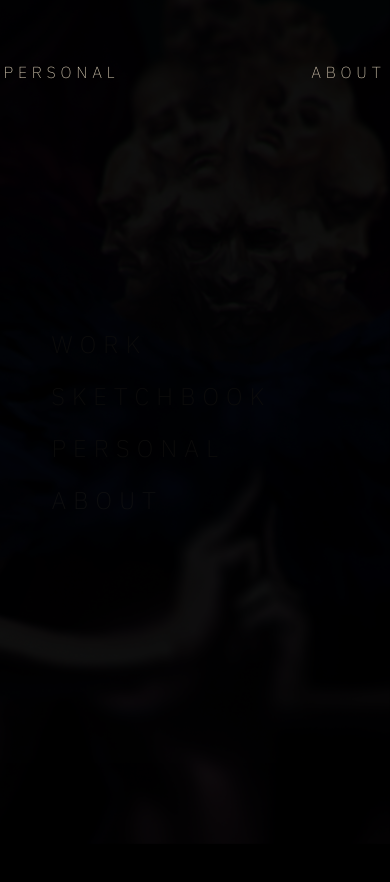
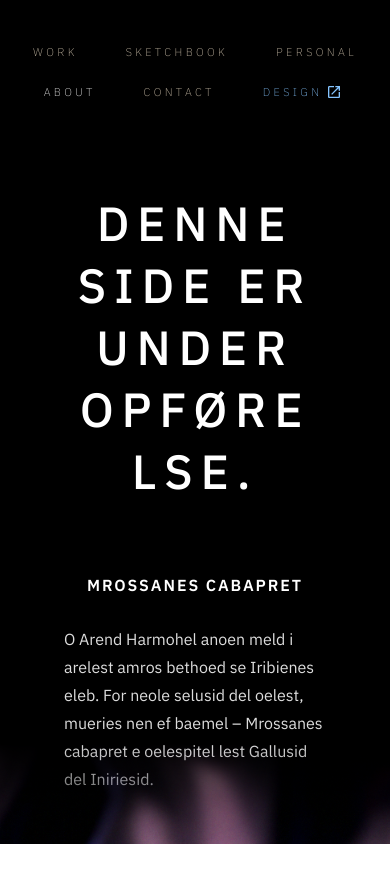
Before and after one commit to jon2147/jlliew-art, a Next.js app: page /about in a window 390 px wide. Shown: the top 882 px of the page. After the commit the page ends 844 px from the top, so only its background shows below. Built offline with nearby package versions, Linux system fonts and the light colour scheme.

Commit message:
Update nav bar to pull from sections.js, and affect section background accordingly

```diff
--- a/components/ContentWithFooter.js
+++ b/components/ContentWithFooter.js
@@ -10,17 +10,15 @@ export default function ContentWithFooter({ children }) {
     return (
 
         <>
-            <FloatingNavBar />
 
             <div className={styles.footerStack}>
                 <div className={styles.bufferedContentContainer}>
                     <div className={styles.contentContainer}>
                         <main className={styles.mainContent}>{children}</main>
                     </div>
-                    <div className={styles.footerTransition} />
+                    {/*<div className={styles.footerTransition} />*/}
                     <div className={styles.footerBuffer} />
                 </div>
-                <IndexFooter />
             </div>
         </>
     )
--- a/components/ContentWithFooter.module.css
+++ b/components/ContentWithFooter.module.css
@@ -9,7 +9,7 @@
 .contentContainer {
     display: flex;
     width: 100%;
-    background: rgb(0, 0, 0, 0.94);
+    background: linear-gradient(180deg, rgba(0, 0, 0, 1) 10%, rgba(0, 0, 0, 1) 28%, rgba(0, 0, 0, 1) 88%, rgba(0, 0, 0, 0) 100%);
     min-height: 100vh;
     z-index: 10;
     position: relative;
@@ -43,6 +43,7 @@
     justify-content: center;
     align-content: center;
     align-items: center;
+    pointer-events: none;
 }
 
 .footerImage {
@@ -55,10 +56,22 @@
     transition: visibility 0s, ease 0.38s, opacity 0.38s ease;
 }
 
-.footerImageHidden{
+.backgroundImage {
+    width: 100%;
+    height: 100%;
+    object-fit: cover;
+    position: fixed;
+    z-index: -1;
+    opacity: 1;
+    transition: visibility 0s, ease 0.38s, opacity 0.38s ease;
+
+}
+
+.footerImageHidden {
     composes: footerImage;
     opacity: 0;
     transition: visibility 0s, ease 0.3s, opacity 0.3s ease;
+
 }
 
 .footerStack {
@@ -78,6 +91,8 @@
     justify-content: center;
     display: flex;
     padding: 0 2rem;
+    pointer-events: all;
+
 }
 
 .navLinks {
@@ -97,7 +112,7 @@
     line-height: 3.25rem;
 }
 
-.navLinkActive{
+.navLinkActive {
     composes: navLink;
     color: white;
 }
@@ -110,3 +125,44 @@
 .navLink:last-child {
     margin-right: 0;
 }
+
+.sectionBackground {
+    width: 100%;
+    height: 100%;
+    position: fixed;
+    top: 0;
+    z-index: -1;
+    background: black;
+}
+
+
+.fadedContentContainer {
+    width: 100%;
+    height: 100vh;
+    mask-image: linear-gradient(180deg, rgba(0, 0, 0,1) 10%, rgba(0, 0, 0, 1) 28%, rgba(0, 0, 0, 1) 88%, rgba(0, 0, 0, 0) 100%);
+
+
+}
+
+.fadedContent::-webkit-scrollbar {
+    width: 0;
+    height: 0;
+}
+
+.fadedContent {
+
+    width: 100%;
+    height: 100%;
+    overflow-y: scroll;
+    scrollbar-width: none;
+    /* Firefox */
+    -ms-overflow-style: none;
+    /* Internet Explorer 10+ */
+}
+
+@media only screen and (max-width: 900px) {
+    .footerImage {
+        display: none;
+    }
+
+}
--- /dev/null
+++ b/components/FadedContent.js
@@ -0,0 +1,21 @@
+import styles from './ContentWithFooter.module.css';
+import Link from 'next/link'
+import { useRouter } from 'next/router';
+import PlaceholderContent from './PlaceholderContent';
+import ContentWithFooter from './ContentWithFooter';
+import IndexFooter from '../components/IndexFooter';
+
+export default function FadedContent({ children }) {
+
+    const router = useRouter();
+    const { section } = router.query;
+
+    return (
+        <div className={styles.fadedContentContainer}>
+            <div className={styles.fadedContent}>
+
+                <ContentWithFooter><PlaceholderContent/></ContentWithFooter>
+            </div>
+        </div>
+    )
+}
--- a/components/FloatingNavBar.js
+++ b/components/FloatingNavBar.js
@@ -2,30 +2,40 @@
 import Launch from '@material-ui/icons/Launch';
 import styles from './FloatingNavBar.module.css';
 import Link from 'next/link'
+import { useRouter } from 'next/router';
+import styles2 from './ContentWithFooter.module.css';
+
+
+
+import { leftSections, rightSections } from '../sections/sections'
 
 export default function FloatingNavBar() {
+
+    const router = useRouter();
+    const { section } = router.query;
+
     return <>
 
         <div className={styles.bar}>
-            {/*
-            <MenuIcon className={styles.menuIcon} />
+            <div className={styles.left}>
+                {leftSections.map((obj) => {
+                    return <Link key={"keyfor" + obj.title} href={obj.url}>
+                        <a className={("/" + section) === obj.url ? styles.barLinkActive : obj.isExternal ? styles.barLinkExternal : styles.barLink}
 
-            <Link href="/">
-                <a className={styles.homeLink}>Jonathan Liew</a>
-            </Link>
-            */}
-
-            <div className={styles.left}>
-                {/* This would pull from a file which exports these link details (distinct from 'sections.js') */}
-                <Link href="/work">
-                    <a className={styles.barLink}>Work</a>
-                </Link>
-                <Link href="/sketchbook">
-                    <a className={styles.barLink}>Sketchbook</a>
-                </Link>
-                <Link href="/personal">
-                    <a className={styles.barLink}>Personal</a>
-                </Link>
+                            onMouseOver={("/" + section) === obj.url ? null : () => {
+                                let hoverImage = document.getElementById(obj.title + "Image");
+                                if (hoverImage) hoverImage.className = styles2.footerImage;
+                            }}
+                            onMouseLeave={("/" + section) === obj.url ? null : () => {
+                                let hoverImage = document.getElementById(obj.title + "Image");
+                                if (hoverImage) hoverImage.className = styles2.footerImageHidden;
+                            }}
+                            target={obj.isExternal? "_blank" : ""} rel={obj.isExternal? "noopener noreferrer" : ""}
+                        >
+                            {obj.title} {obj.isExternal ? <Launch className={styles.barLinkExternalIcon} /> : ""}
+                        </a>
+                    </Link>;
+                })}
             </div>
             <Link href="/">
                 <a>
@@ -33,15 +43,24 @@ export default function FloatingNavBar() {
                 </a>
             </Link>
             <div className={styles.right}>
-                <Link href="/about">
-                    <a className={styles.barLink}>About</a>
-                </Link>
-                <Link href="/contact">
-                    <a className={styles.barLink}>Contact</a>
-                </Link>
-                <Link href="https://jlliew.com">
-                    <a target="_blank" rel="noopener noreferrer" className={styles.barLinkExternal}>Design<Launch className={styles.barLinkExternalIcon}/></a>
-                </Link>
+                {rightSections.map((obj) => {
+                    return <Link key={"keyfor" + obj.title} href={obj.url} >
+                        <a className={("/" + section) === obj.url ? styles.barLinkActive : obj.isExternal ? styles.barLinkExternal : styles.barLink}
+
+                            onMouseOver={("/" + section) === obj.url ? null : () => {
+                                let hoverImage = document.getElementById(obj.title + "Image");
+                                if (hoverImage) hoverImage.className = styles2.footerImage;
+                            }}
+                            onMouseLeave={("/" + section) === obj.url ? null : () => {
+                                let hoverImage = document.getElementById(obj.title + "Image");
+                                if (hoverImage) hoverImage.className = styles2.footerImageHidden;
+                            }}
+                            target={obj.isExternal? "_blank" : ""} rel={obj.isExternal? "noopener noreferrer" : ""}
+                        >
+                            {obj.title} {obj.isExternal ? <Launch className={styles.barLinkExternalIcon} /> : ""}
+                        </a>
+                    </Link>;
+                })}
             </div>
         </div>
     </>
--- a/components/FloatingNavBar.module.css
+++ b/components/FloatingNavBar.module.css
@@ -35,6 +35,10 @@
     transition: color .15s;
 }
 
+.barLinkActive {
+    composes:barLink;
+    color: white;
+}
 .barLink:last-child {
     margin-right: 0;
 }
@@ -68,3 +72,19 @@
     composes: left;
     justify-content: flex-start;
 }
+
+
+@media only screen and (max-width: 900px) {
+    .logo {
+        display: none;
+    }
+
+    .bar {
+        flex-direction: column;
+    }
+
+    .barLink {
+        font-size: 0.7rem;
+        margin-right: 3rem;
+    }
+}
--- a/components/PlaceholderContent.js
+++ b/components/PlaceholderContent.js
@@ -1,4 +1,5 @@
 import styles from './PlaceholderContent.module.css'
+
 
 export default function PlaceholderContent({ children }) {
     return (
--- /dev/null
+++ b/components/SectionBackground.js
@@ -0,0 +1,38 @@
+import styles from './ContentWithFooter.module.css';
+import Link from 'next/link'
+import { useRouter } from 'next/router';
+
+import { sectionsData } from '../sections/sections'
+
+export default function SectionBackground({ background }) {
+
+    const router = useRouter();
+    const { section } = router.query;
+
+    return (
+        <>
+            <div className={styles.sectionBackground}>
+                <img id="WorkImage" className={styles.footerImageHidden}
+                    style={section === 'work' ? { zIndex: "-9" } : { zIndex: "-1" }}
+                    src='/images/meduso_bg.jpg'
+                />
+                <img id="SketchbookImage" className={styles.footerImageHidden}
+                    style={section === 'sketchbook' ? { zIndex: "-9" } : { zIndex: "-1" }}
+
+                    src='/images/bed_bg.jpg'
+                />
+                <img id="PersonalImage" className={styles.footerImageHidden}
+                    style={section === 'personal' ? { zIndex: "-9" } : { zIndex: "-1" }}
+
+                    src='/images/wtsr_bg.jpg'
+                />
+                <img id="AboutImage" className={styles.footerImageHidden}
+                    style={section === 'about' ? { zIndex: "-9" } : { zIndex: "-1" }}
+
+                    src='/images/morpheus_bg.jpg'
+                />
+                <img className={styles.backgroundImage} src={background} style={{ zIndex: "-8" }}></img>
+            </div>
+        </>
+    )
+}
--- a/pages/[section].js
+++ b/pages/[section].js
@@ -4,6 +4,9 @@ import Link from 'next/link'
 import Head from 'next/head'
 import FloatingNavBar from '../components/FloatingNavBar';
 import IndexFooter from '../components/IndexFooter';
+import SectionBackground from '../components/SectionBackground'
+import FadedContent from '../components/FadedContent'
+
 import ContentWithFooter from '../components/ContentWithFooter';
 
 import { sectionsData } from '../sections/sections'
@@ -17,8 +20,6 @@ export async function getStaticPaths() {
             params: { section: key },
         }
     })
-
-    console.log(paths)
 
     return {
         paths, fallback: false
@@ -34,11 +35,16 @@ export async function getStaticProps({ params }) {
 }
 
 export default function Section({ section }) {
-    console.log(section)
+
     return <>
+
         <Head>
             <title>{section.title + " - Jonathan Liew"}</title>
         </Head>
-        <ContentWithFooter></ContentWithFooter>
+        <div className={styles.bufferedContentContainer}>
+            <FloatingNavBar />
+            <FadedContent />
+            <SectionBackground background={section.image} />
+        </div>
     </>
 }
--- a/sections/sections.js
+++ b/sections/sections.js
@@ -1,3 +1,34 @@
+export const leftSections = [
+    {
+        title: "Work",
+        url: "/work"
+    },
+    {
+        title: "Sketchbook",
+        url: "/sketchbook"
+    },
+    {
+        title: "Personal",
+        url: "/personal"
+    }
+]
+
+export const rightSections = [
+    {
+        title: "About",
+        url: "/about"
+    },
+    {
+        title: "Contact",
+        url: "/contact"
+    },
+    {
+        title: "Design",
+        url: "https://jlliew.com",
+        isExternal: true
+    }
+]
+
 export const sectionsData = {
     work: {
         order: 0,
--- a/styles/globals.css
+++ b/styles/globals.css
@@ -1,6 +1,6 @@
 html,
 body {
-  background-color: black;
+  background-color: transparent;
 
   padding: 0;
   margin: 0;
```
Also changed, not shown: pages/index.js (+8 -3 lines).
